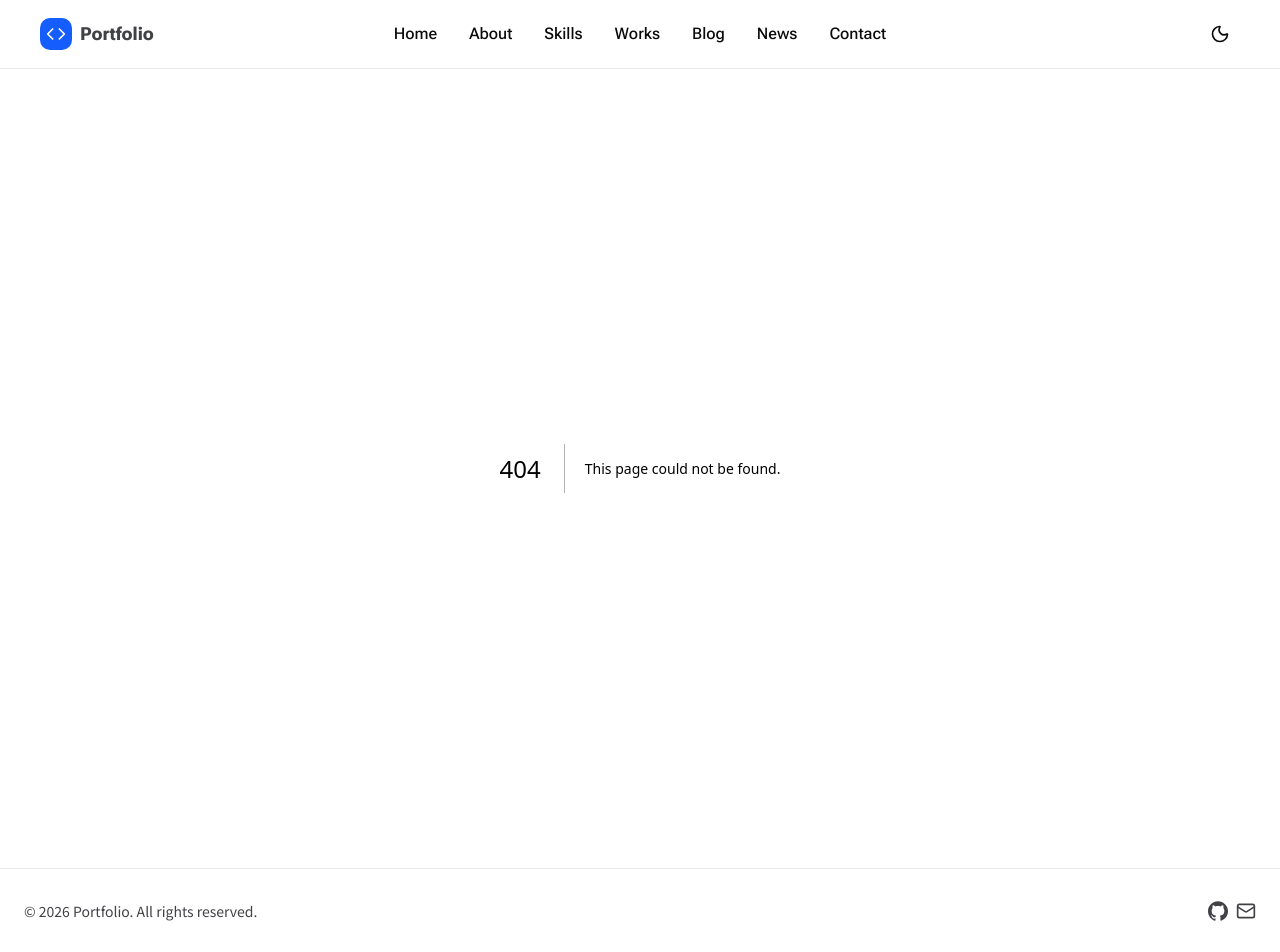
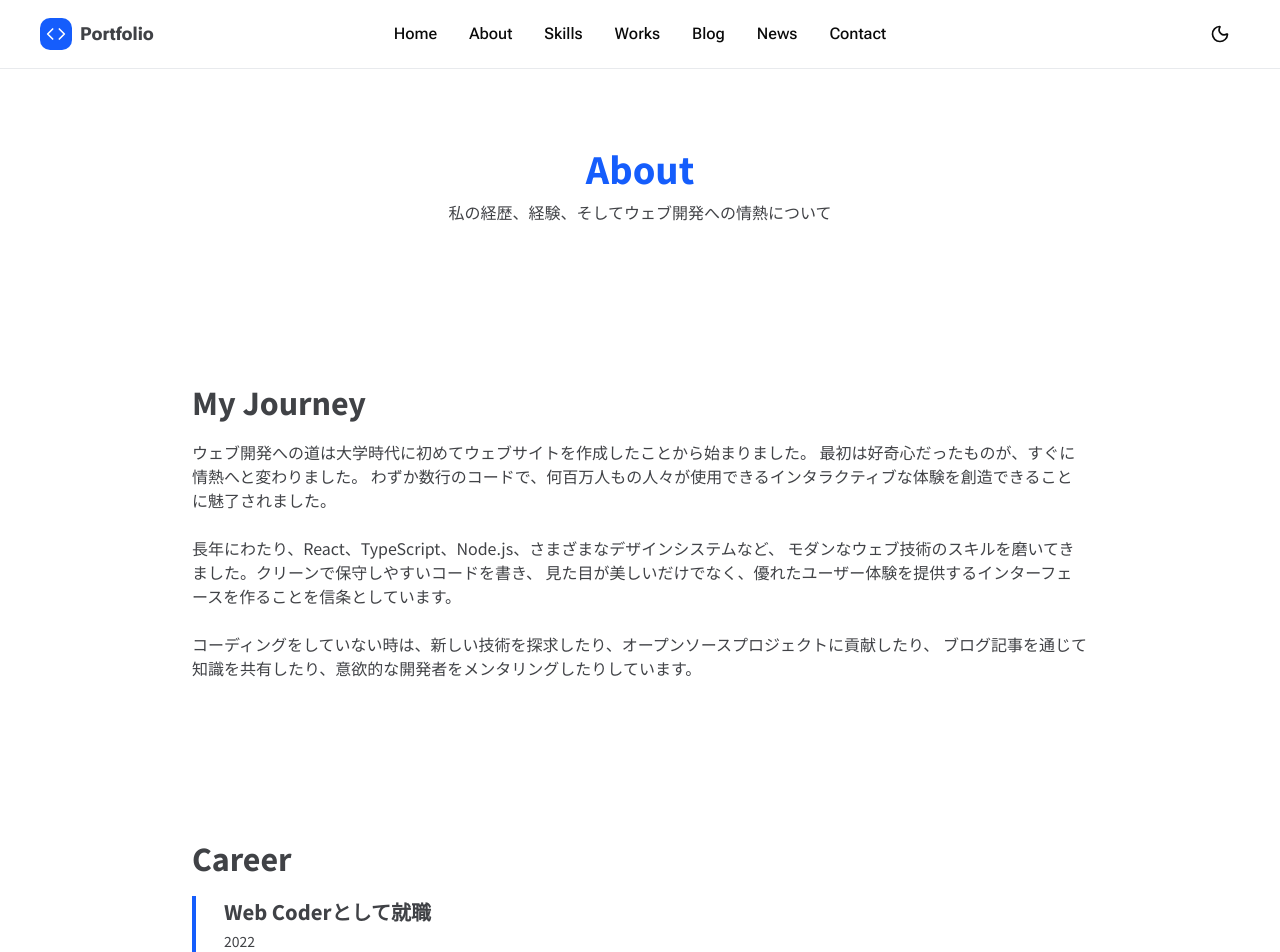
Before and after one commit to iku-nojiri/portfolio_2026, a Next.js app in the folder front/: page /about in a window 1280 px wide. Before the commit this address had no page. Shown: the top 952 px of the page. Built offline with nearby package versions, Linux system fonts and the light colour scheme.

Commit message:
feat: about/page.tsx

```diff
--- /dev/null
+++ b/front/app/(pages)/about/page.tsx
@@ -0,0 +1,87 @@
+import Image from "next/image";
+import { NAV_MAP } from "../../constants/navMap";
+import { Container } from "../../components/premitives/Container";
+import { Inner } from "../../components/premitives/Inner";
+import { PageHeading } from "@/app/components/compositions/pages/_shared/PageHeading";
+import { Heading } from "@/app/components/premitives/Heading";
+import { Text } from "@/app/components/premitives/Text";
+import { AboutTimeline } from "@/app/components/compositions/pages/about/AboutTimeline";
+import { CtaArea } from "../../components/compositions/layouts/CtaArea";
+
+export default function Home() {
+  return (
+    <>
+      {/* Hero */}
+      <Container as="div">
+        <Inner size="lg">
+          <PageHeading heading={NAV_MAP.about.name} text={NAV_MAP.about.text} />
+        </Inner>
+      </Container>
+      {/* My Journey< */}
+      <Container as="section">
+        <Inner size="sm">
+          <Heading as="h2" size="xl">
+            My Journey
+          </Heading>
+          <div className="mt-5 space-y-6">
+            <Text as="p">
+              ウェブ開発への道は大学時代に初めてウェブサイトを作成したことから始まりました。
+              最初は好奇心だったものが、すぐに情熱へと変わりました。
+              わずか数行のコードで、何百万人もの人々が使用できるインタラクティブな体験を創造できることに魅了されました。
+            </Text>
+            <Text as="p">
+              長年にわたり、React、TypeScript、Node.js、さまざまなデザインシステムなど、
+              モダンなウェブ技術のスキルを磨いてきました。クリーンで保守しやすいコードを書き、
+              見た目が美しいだけでなく、優れたユーザー体験を提供するインターフェースを作ることを信条としています。
+            </Text>
+            <Text as="p">
+              コーディングをしていない時は、新しい技術を探求したり、オープンソースプロジェクトに貢献したり、
+              ブログ記事を通じて知識を共有したり、意欲的な開発者をメンタリングしたりしています。
+            </Text>
+          </div>
+        </Inner>
+      </Container>
+      {/* Career */}
+      <Container as="section">
+        <Inner size="sm">
+          <Heading as="h2" size="xl">
+            Career
+          </Heading>
+          <div className="mt-5">
+            <AboutTimeline
+              items={[
+                {
+                  title: "Web Coderとして就職",
+                  date: "2022",
+                  text: "Webサイトのコーディング業務を担当。",
+                },
+                {
+                  title: "フロントエンド開発を開始",
+                  date: "2023",
+                  text: "ReactやTypeScriptを使った開発に携わる。",
+                },
+                {
+                  title: "リードエンジニアを担当",
+                  date: "2024",
+                  text: "チームの開発をリードする役割を担当。",
+                },
+                {
+                  title: "Next.jsを導入",
+                  date: "2025",
+                  text: "Next.jsを使ったWebアプリケーション開発を開始。",
+                },
+                {
+                  title: "ポートフォリオ制作",
+                  date: "2026",
+                  text: "Webエンジニアとしての活動をまとめたサイトを制作。",
+                },
+              ]}
+            />
+          </div>
+        </Inner>
+      </Container>
+      {/* CTA Area */}
+      <CtaArea />
+    </>
+  );
+}
```
